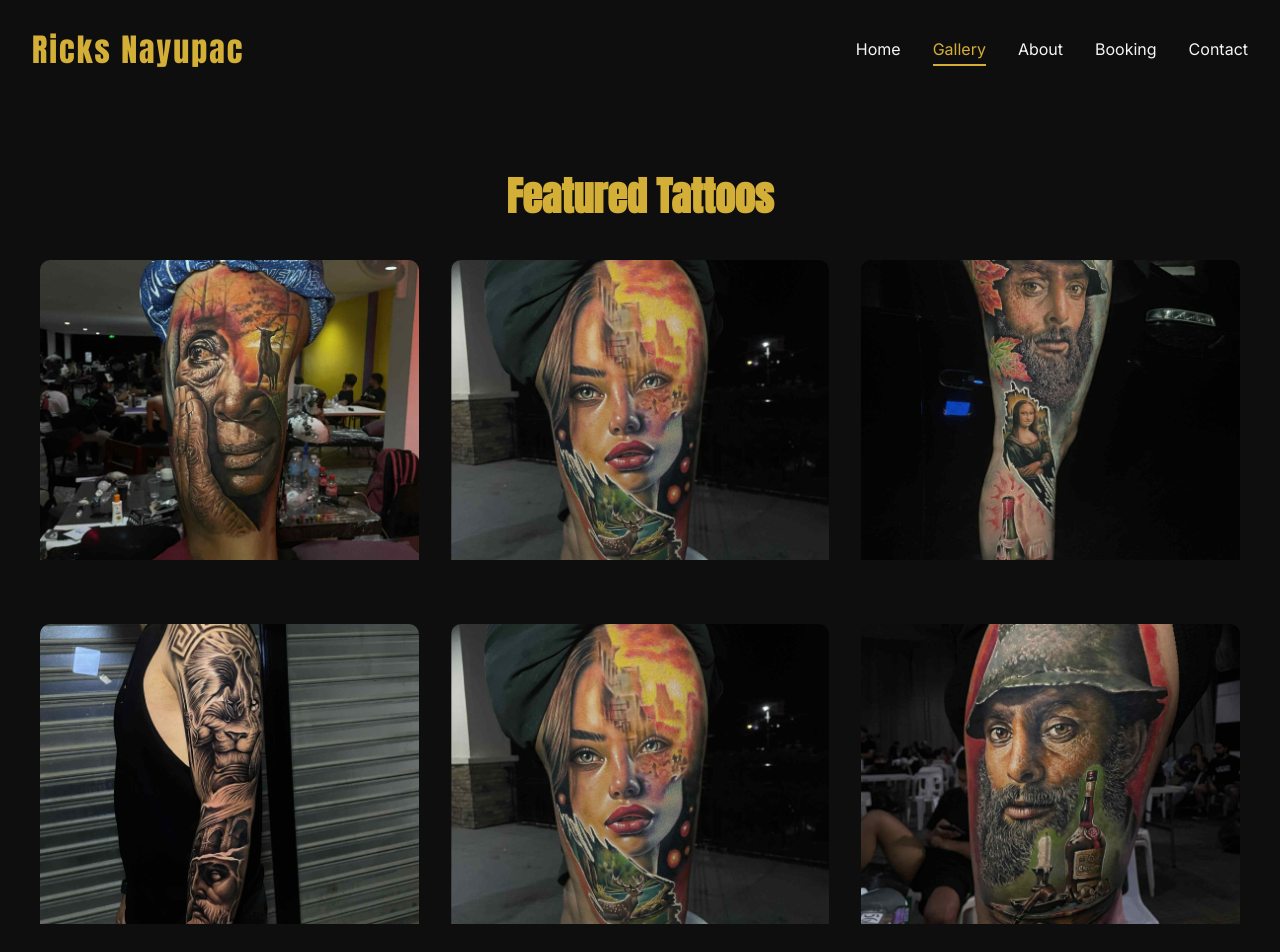
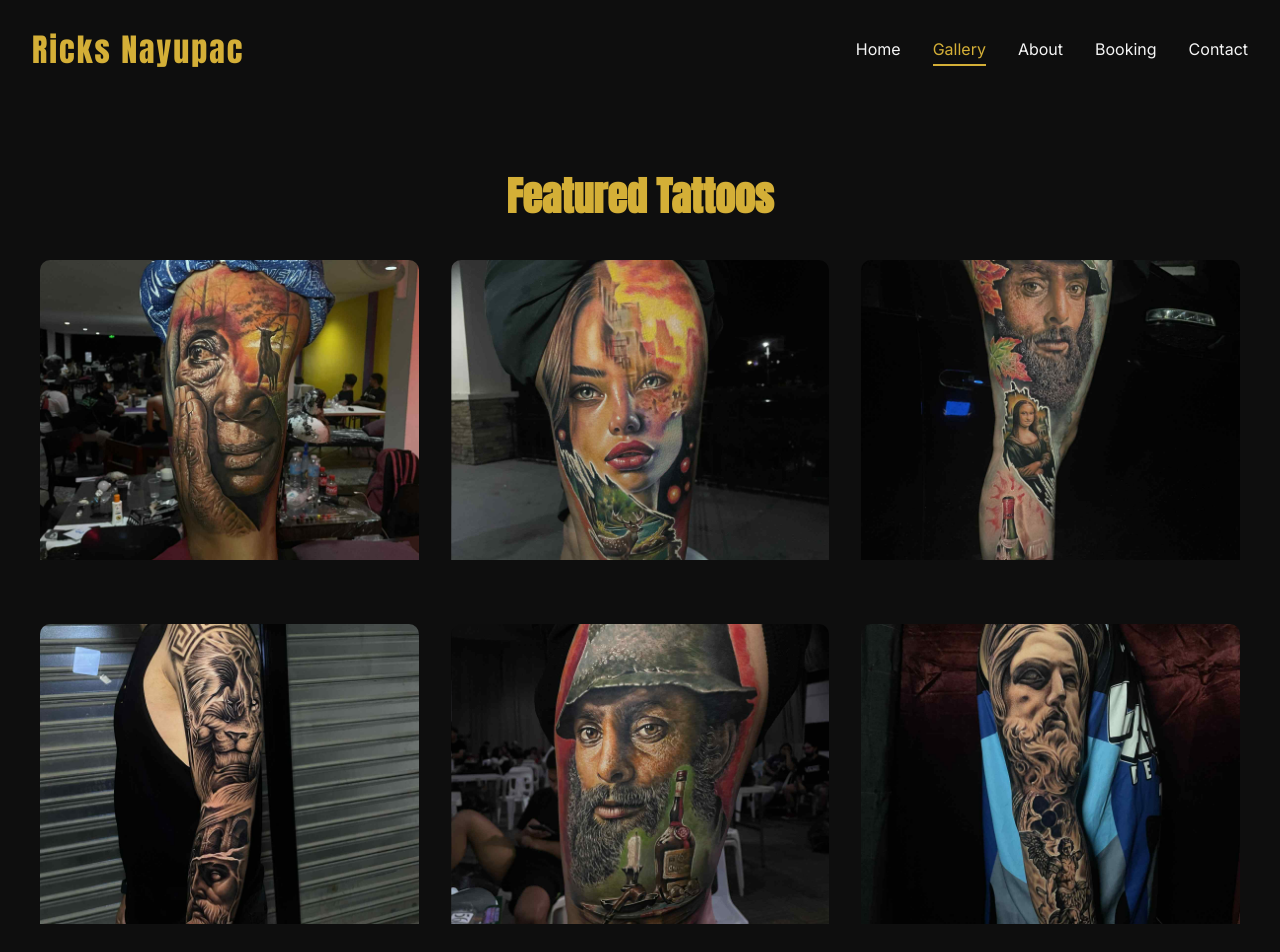
Before and after one commit to estelo2jz/tattoo-ricks, a React (Create React App) app: page /gallery in a window 1280 px wide. Shown: the top 952 px of the page. Built offline with nearby package versions, Linux system fonts and the light colour scheme.

Commit message:
Update Gallery.jsx

```diff
--- a/src/pages/Gallery/Gallery.jsx
+++ b/src/pages/Gallery/Gallery.jsx
@@ -4,7 +4,6 @@ import Tattoo01 from '../../assets/tat01.jpeg';
 import Tattoo02 from '../../assets/tat02.jpeg';
 import Tattoo03 from '../../assets/tat03.jpeg';
 import Tattoo04 from '../../assets/tat04.jpeg';
-import Tattoo05 from '../../assets/tat05.jpeg';
 import Tattoo06 from '../../assets/tat06.jpeg';
 import Tattoo07 from '../../assets/tat07.jpeg';
 import Tattoo08 from '../../assets/tat08.jpeg';
@@ -17,7 +16,6 @@ const tattoos = [
   { id: 2, title: "", image: Tattoo02 },
   { id: 3, title: "", image: Tattoo03 },
   { id: 4, title: "", image: Tattoo04 },
-  { id: 5, title: "", image: Tattoo05 },
   { id: 6, title: "", image: Tattoo06 },
   { id: 7, title: "", image: Tattoo07 },
   { id: 8, title: "", image: Tattoo08 },
```
